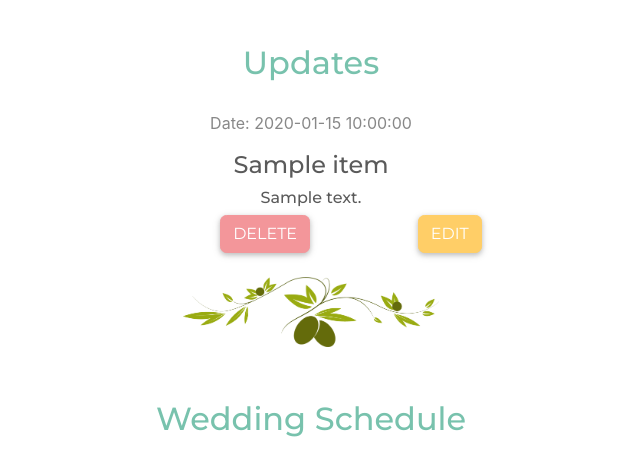
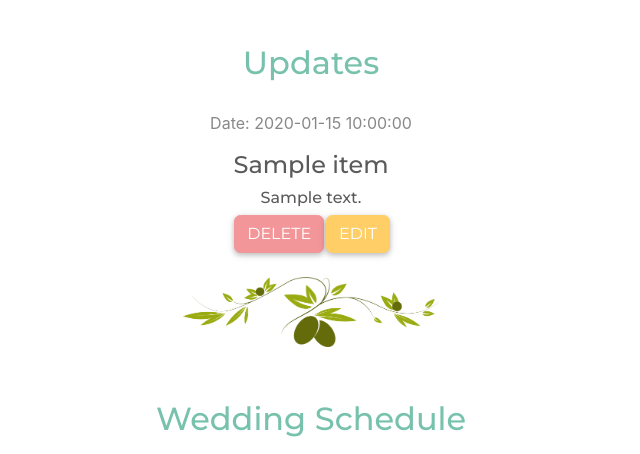
Before and after one commit to shielh/WeddingApp-MS3, a Flask app: page / in a window 1280 px wide. Shown: the part 1087-1541 px from the top of the page, without its empty margins (329-969 px from the left). Run offline with Flask 2, Linux system fonts and the light colour scheme; the visitor is signed in with stand-in values (Sample User, id 1); a database or web service that is not in the repository returns one stand-in record (values such as "Sample title"); some libraries are stand-ins or nearby versions.

Commit message:
Fix button spacing on large devices

```diff
--- a/templates/index.html
+++ b/templates/index.html
@@ -63,14 +63,14 @@
 
             {% if session["is_admin"] %}
             <div class="row justify-content-center buttons-row">
-                <div class="col-6">
+                <div class="col-4 col-lg-3 col-xl-2">
                     <a href="{{ url_for('delete_update', update_id=update._id) }}"
                         type="button" class="btn btn-secondary"
                         data-target="#confirmUpdateDelete" data-toggle="modal">
                         Delete
                     </a>
                 </div>
-                <div class="col-6 col-lg-2 ">
+                <div class="col-4 col-lg-3 col-xl-2">
                     <a href="{{ url_for('edit_update', update_id=update._id) }}"
                         type="button" class="btn btn-warning ">Edit
                     </a>
```
